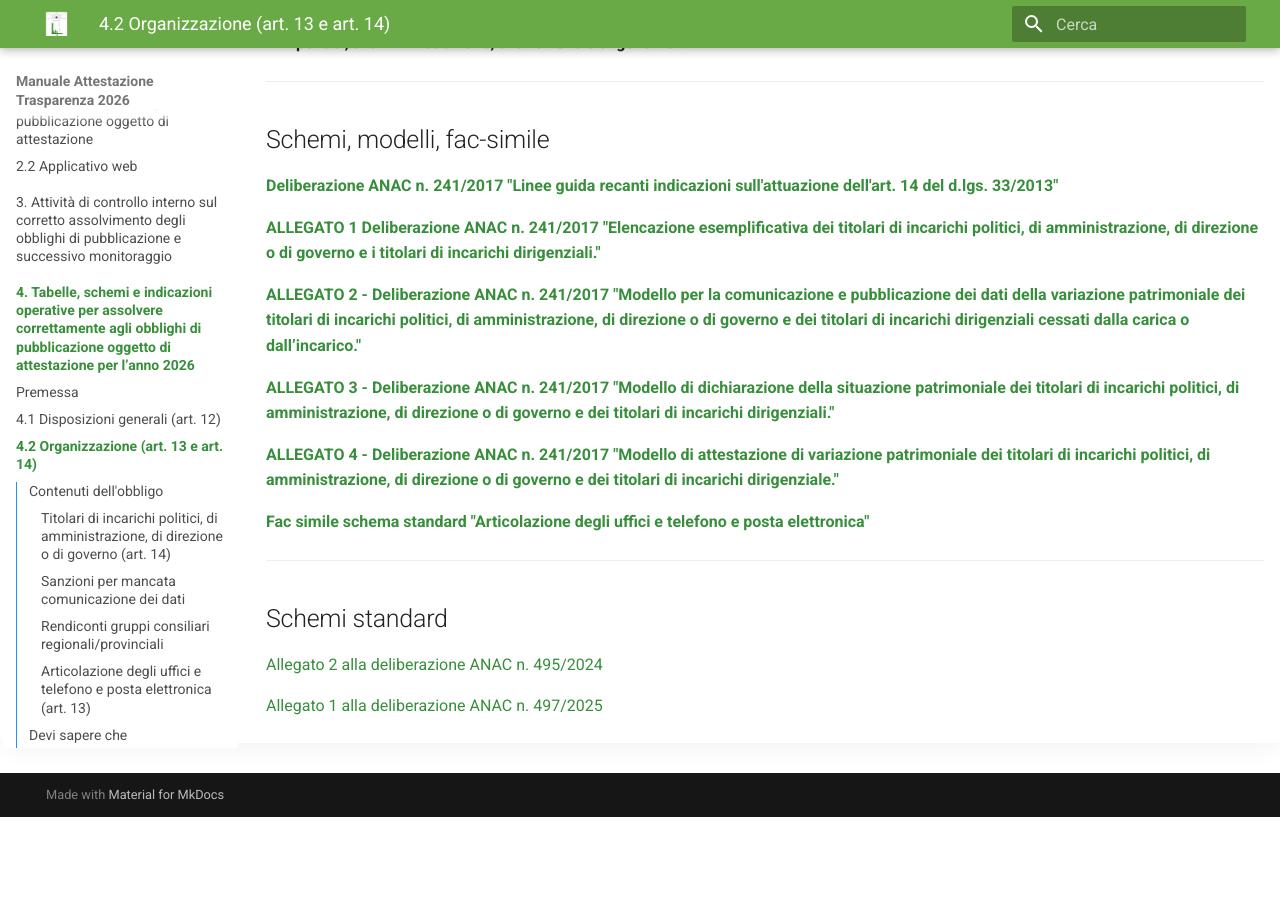
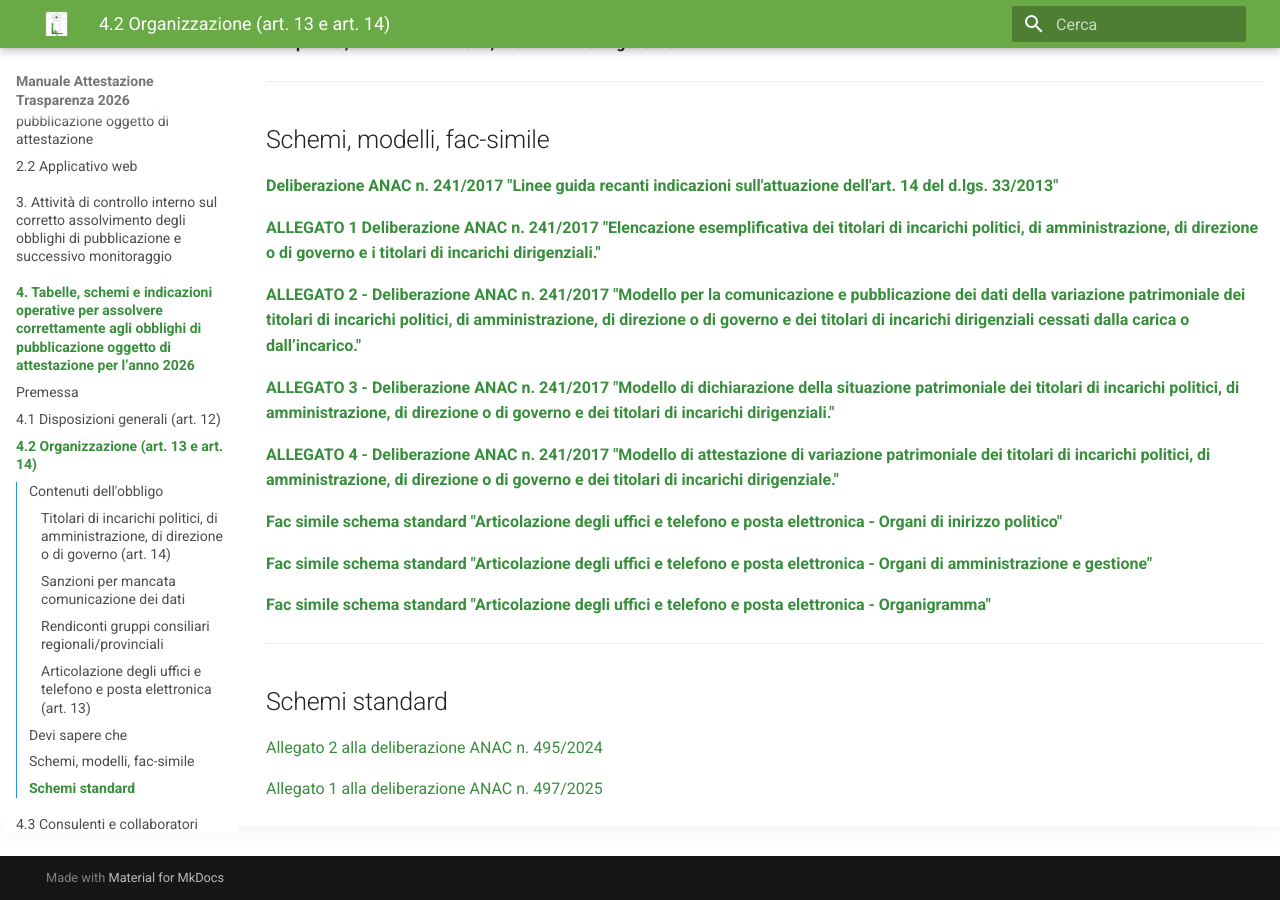
Before and after one commit to Lab4srl/manuale-trasparenza-2026, an MkDocs documentation site: the page built from docs/capitolo-4/4-2-organizzazione.md, in a window 1280 px wide and 900 px high, scrolled down 7002 px. Built offline with MkDocs 1.6.1 and Material for MkDocs 9.7.7, drawn with Linux system fonts in a browser that asks for light colours; before the commit the page ends 7819 px from its top, so only the background shows below that.

Commit message:
Aggiornamento manuale

```diff
--- a/docs/capitolo-4/4-2-organizzazione.md
+++ b/docs/capitolo-4/4-2-organizzazione.md
@@ -181,7 +181,11 @@
 
 [**ALLEGATO 4 - Deliberazione ANAC n. 241/2017 "Modello di attestazione di variazione patrimoniale dei titolari di incarichi politici, di amministrazione, di direzione o di governo e dei titolari di incarichi dirigenziale."**](../assets/documenti/ALL_4_Mod_variazione_dichiarazione_patrimoniale.docx)
 
-[**Fac simile schema standard "Articolazione degli uffici e telefono e posta elettronica"**](../assets/documenti/Fac_simile_schema_organizzazione.xlsx)
+[**Fac simile schema standard "Articolazione degli uffici e telefono e posta elettronica - Organi di inirizzo politico"**](../assets/documenti/art.13-op-YYYY-YYYYMMDD.v1.0.0.xlsx)
+
+[**Fac simile schema standard "Articolazione degli uffici e telefono e posta elettronica - Organi di amministrazione e gestione"**](../assets/documenti/art.13-oa-YYYY-YYYYMMDD.v1.0.0.xlsx)
+
+[**Fac simile schema standard "Articolazione degli uffici e telefono e posta elettronica - Organigramma"**](../assets/documenti/art.13-org-YYYY-YYYYMMDD.v1.0.0.xlsx)
 
 ---
 
```
Also changed, not shown: 3 other files.
